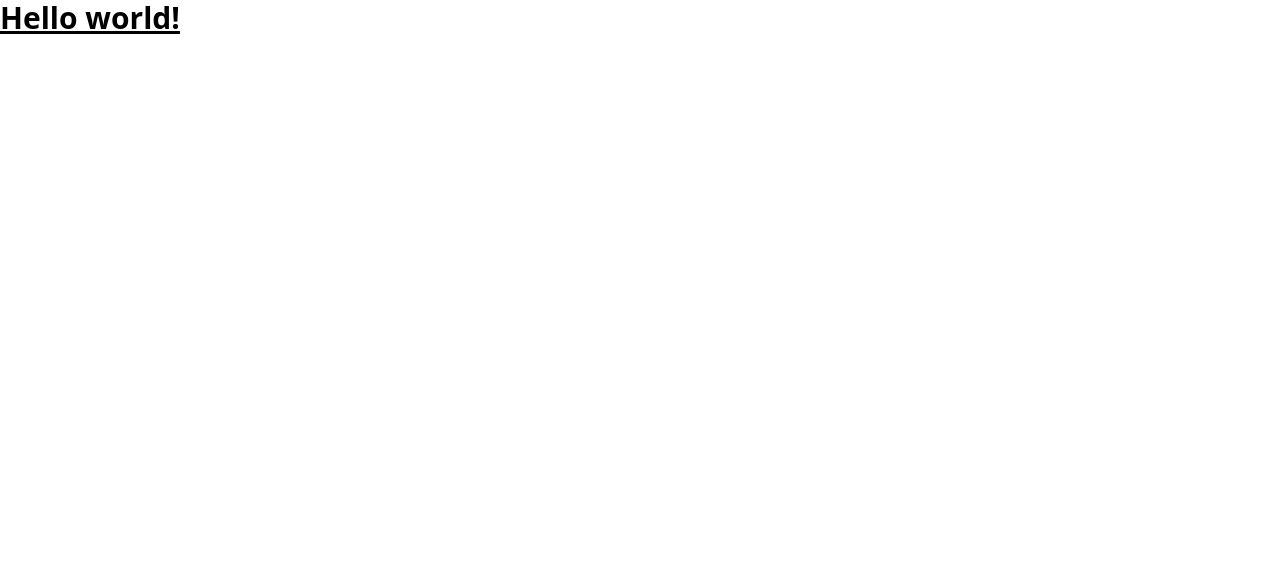
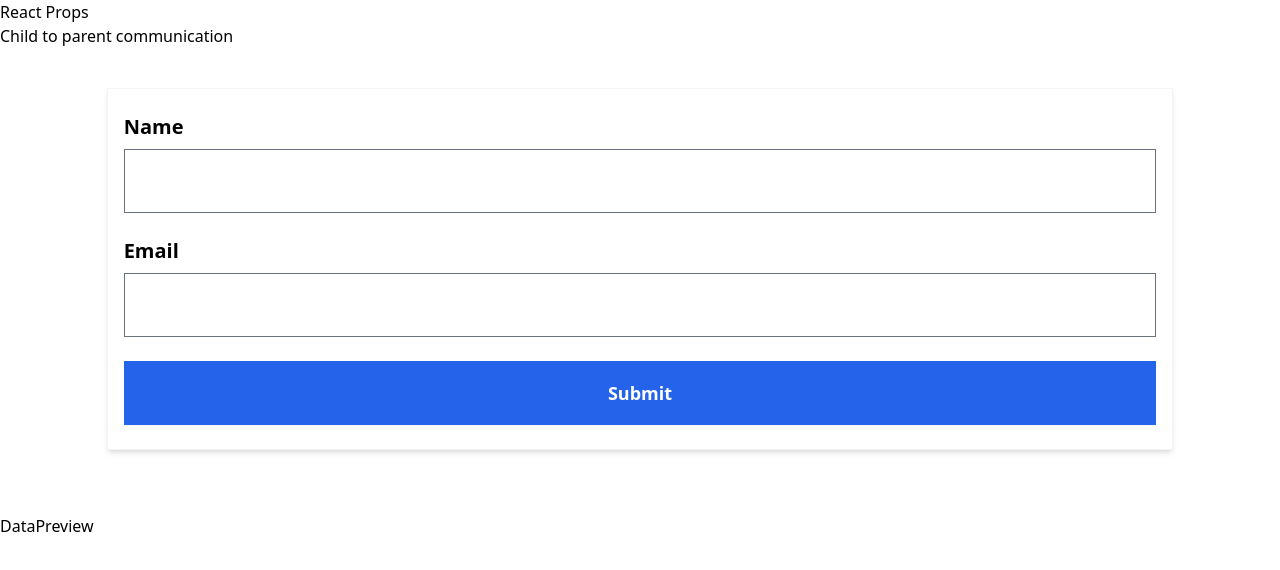
Before and after one commit to tolu-c/ubiquitous-parakeet, a React (Create React App) app in the folder child-to-parent/: page / in a window 1280 px wide. Shown: the top 570 px of the page. Built offline with nearby package versions, Linux system fonts and the light colour scheme.

Commit message:
data form component

```diff
--- a/child-to-parent/src/App.js
+++ b/child-to-parent/src/App.js
@@ -1,3 +1,15 @@
+import DataForm from "./components/DataForm";
+import DataPreview from "./components/DataPreview";
+
 export default function App() {
-  return <h1 className="text-3xl font-bold underline">Hello world!</h1>;
+  return (
+    <div className="">
+      <h1 className="heading">React Props</h1>
+      <h4 className="heading--sec">Child to parent communication</h4>
+      <div>
+        <DataForm />
+        <DataPreview />
+      </div>
+    </div>
+  );
 }
--- /dev/null
+++ b/child-to-parent/src/components/DataForm.js
@@ -0,0 +1,71 @@
+import { useState } from "react";
+
+const DataForm = ({ addData }) => {
+  const [name, setName] = useState("");
+  const [email, setEmail] = useState("");
+
+  const formSubmitHandler = (event) => {
+    event.preventDefault();
+    console.log("form submitted");
+
+    const data = {
+      enteredName: name,
+      enteredEmail: email,
+    };
+    console.log(data);
+    // passes the data object to parent component
+    addData(data);
+    setName("");
+    setEmail("");
+  };
+
+  return (
+    <form
+      onSubmit={formSubmitHandler}
+      className="w-5/6 mx-auto border border-gray-100 flex flex-col shadow-md my-10 gap-y-6 p-4 py-6 mb-16"
+    >
+      <div className="w-full flex flex-col gap-y-2">
+        <label
+          htmlFor="name"
+          className="capitalize text-xl fonts-sans font-semibold"
+        >
+          name
+        </label>
+        <input
+          type="text"
+          id="name"
+          name="name"
+          value={name}
+          onChange={(e) => setName(e.target.value)}
+          className="h-16 text-lg text-gray-800/75 font-sans font-italic"
+        />
+      </div>
+
+      <div className="w-full flex flex-col gap-y-2">
+        <label
+          htmlFor="email"
+          className="capitalize text-xl fonts-sans font-semibold"
+        >
+          email
+        </label>
+        <input
+          type="email"
+          id="email"
+          name="email"
+          value={email}
+          onChange={(e) => setEmail(e.target.value)}
+          className="h-16 text-lg text-blue-800/75 font-sans font-italic"
+        />
+      </div>
+
+      <button
+        type="submit"
+        className="bg-blue-600 hover:bg-blue-700 shadow-sm text-white capitalize text-lg font-bold font-sans h-16"
+      >
+        submit
+      </button>
+    </form>
+  );
+};
+
+export default DataForm;
--- /dev/null
+++ b/child-to-parent/src/components/DataPreview.js
@@ -0,0 +1,5 @@
+const DataPreview = () => {
+  return <div>DataPreview</div>;
+};
+
+export default DataPreview;
--- a/child-to-parent/tailwind.config.js
+++ b/child-to-parent/tailwind.config.js
@@ -4,5 +4,5 @@ module.exports = {
   theme: {
     extend: {},
   },
-  plugins: [],
+  plugins: [require("@tailwindcss/forms")],
 };
```
